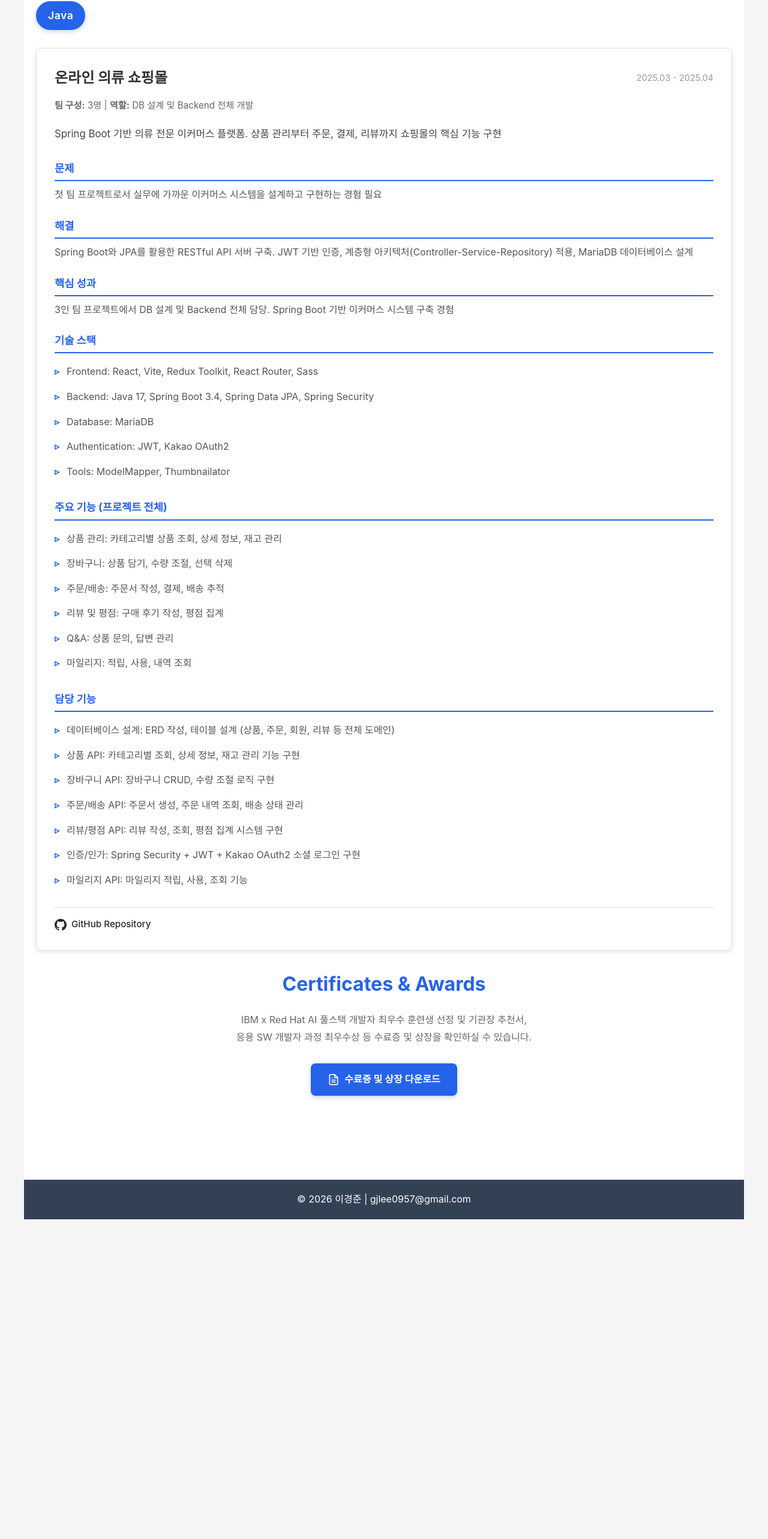
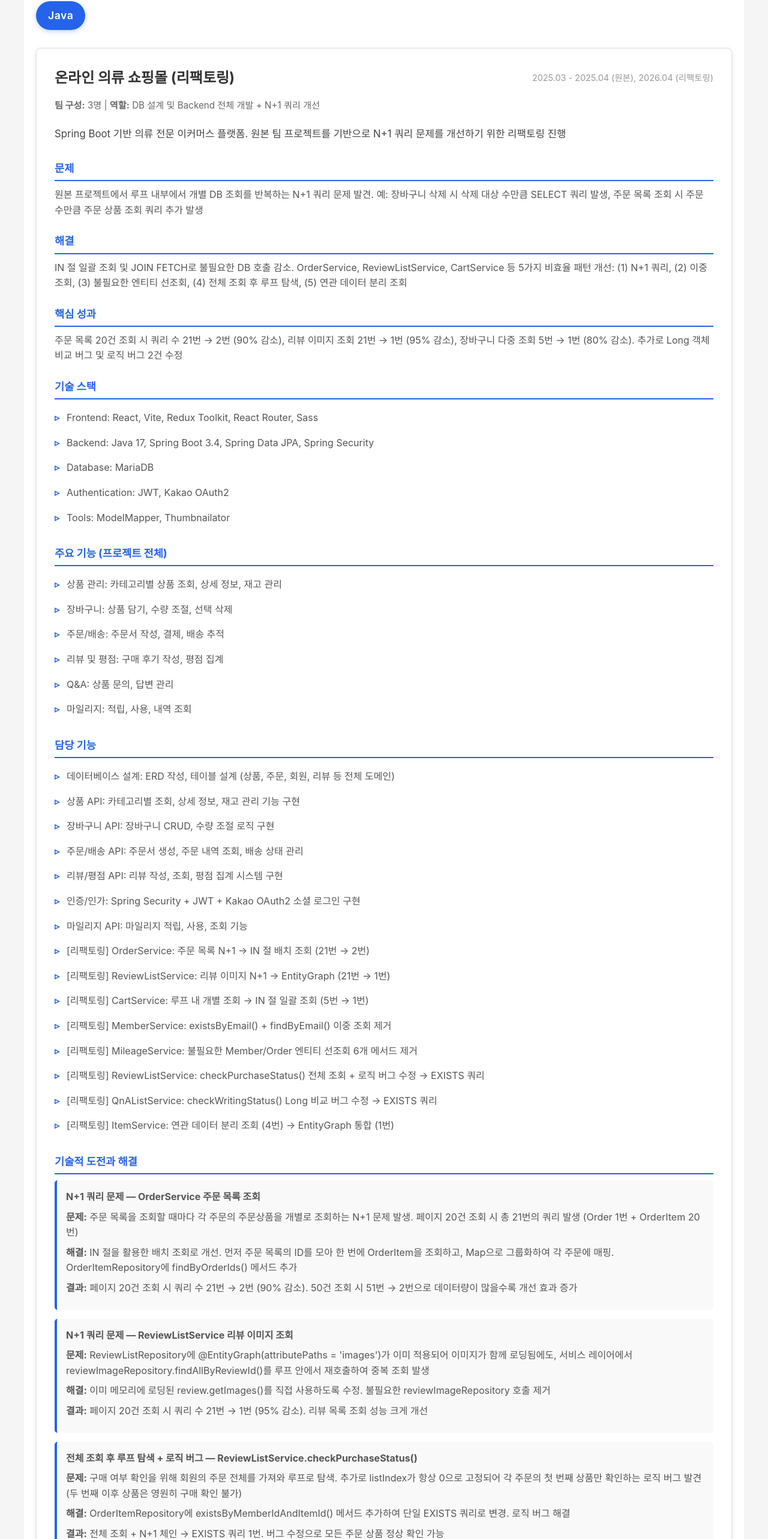
Before and after one commit to kanell0304/Portfolio, a React (Create React App) app: page / in a window 1280 px wide. Shown: the part 3995-6561 px from the top of the page at 60% size. Before the commit the page ends 6028 px from the top, so only its background shows below. Built offline with nearby package versions, Linux system fonts and the light colour scheme.

Commit message:
edit java-shop-rfectoring project

```diff
--- a/src/App.js
+++ b/src/App.js
@@ -208,7 +208,13 @@ function App() {
                       {project.github?.project && (
                         <a href={project.github.project} target="_blank" rel="noopener noreferrer" className="resource-link">
                           <GitHubIcon />
-                          <span>GitHub Repository</span>
+                          <span>{project.github.refactored ? 'GitHub Repository (원본 팀 프로젝트)' : 'GitHub Repository'}</span>
+                        </a>
+                      )}
+                      {project.github?.refactored && (
+                        <a href={project.github.refactored} target="_blank" rel="noopener noreferrer" className="resource-link">
+                          <GitHubIcon />
+                          <span>GitHub Repository (리팩토링 버전)</span>
                         </a>
                       )}
                       {project.presentation && (
--- a/src/data/projects.js
+++ b/src/data/projects.js
@@ -109,19 +109,19 @@ export const projects = [
   },
   {
     id: 3,
-    title: "온라인 의류 쇼핑몰",
-    period: "2025.03 - 2025.04",
+    title: "온라인 의류 쇼핑몰 (리팩토링)",
+    period: "2025.03 - 2025.04 (원본), 2026.04 (리팩토링)",
     team: "3명",
-    role: "DB 설계 및 Backend 전체 개발",
+    role: "DB 설계 및 Backend 전체 개발 + N+1 쿼리 개선",
     language: "Java",
     isAI: false,
-    description: "Spring Boot 기반 의류 전문 이커머스 플랫폼. 상품 관리부터 주문, 결제, 리뷰까지 쇼핑몰의 핵심 기능 구현",
+    description: "Spring Boot 기반 의류 전문 이커머스 플랫폼. 원본 팀 프로젝트를 기반으로 N+1 쿼리 문제를 개선하기 위한 리팩토링 진행",
 
-    problem: "첫 팀 프로젝트로서 실무에 가까운 이커머스 시스템을 설계하고 구현하는 경험 필요",
+    problem: "원본 프로젝트에서 루프 내부에서 개별 DB 조회를 반복하는 N+1 쿼리 문제 발견. 예: 장바구니 삭제 시 삭제 대상 수만큼 SELECT 쿼리 발생, 주문 목록 조회 시 주문 수만큼 주문 상품 조회 쿼리 추가 발생",
 
-    solution: "Spring Boot와 JPA를 활용한 RESTful API 서버 구축. JWT 기반 인증, 계층형 아키텍처(Controller-Service-Repository) 적용, MariaDB 데이터베이스 설계",
+    solution: "IN 절 일괄 조회 및 JOIN FETCH로 불필요한 DB 호출 감소. OrderService, ReviewListService, CartService 등 5가지 비효율 패턴 개선: (1) N+1 쿼리, (2) 이중 조회, (3) 불필요한 엔티티 선조회, (4) 전체 조회 후 루프 탐색, (5) 연관 데이터 분리 조회",
 
-    achievement: "3인 팀 프로젝트에서 DB 설계 및 Backend 전체 담당. Spring Boot 기반 이커머스 시스템 구축 경험",
+    achievement: "주문 목록 20건 조회 시 쿼리 수 21번 → 2번 (90% 감소), 리뷰 이미지 조회 21번 → 1번 (95% 감소), 장바구니 다중 조회 5번 → 1번 (80% 감소). 추가로 Long 객체 비교 버그 및 로직 버그 2건 수정",
 
     tech: [
       "Frontend: React, Vite, Redux Toolkit, React Router, Sass",
@@ -147,13 +147,47 @@ export const projects = [
       "주문/배송 API: 주문서 생성, 주문 내역 조회, 배송 상태 관리",
       "리뷰/평점 API: 리뷰 작성, 조회, 평점 집계 시스템 구현",
       "인증/인가: Spring Security + JWT + Kakao OAuth2 소셜 로그인 구현",
-      "마일리지 API: 마일리지 적립, 사용, 조회 기능"
+      "마일리지 API: 마일리지 적립, 사용, 조회 기능",
+      "[리팩토링] OrderService: 주문 목록 N+1 → IN 절 배치 조회 (21번 → 2번)",
+      "[리팩토링] ReviewListService: 리뷰 이미지 N+1 → EntityGraph (21번 → 1번)",
+      "[리팩토링] CartService: 루프 내 개별 조회 → IN 절 일괄 조회 (5번 → 1번)",
+      "[리팩토링] MemberService: existsByEmail() + findByEmail() 이중 조회 제거",
+      "[리팩토링] MileageService: 불필요한 Member/Order 엔티티 선조회 6개 메서드 제거",
+      "[리팩토링] ReviewListService: checkPurchaseStatus() 전체 조회 + 로직 버그 수정 → EXISTS 쿼리",
+      "[리팩토링] QnAListService: checkWritingStatus() Long 비교 버그 수정 → EXISTS 쿼리",
+      "[리팩토링] ItemService: 연관 데이터 분리 조회 (4번) → EntityGraph 통합 (1번)"
     ],
 
-    challenges: [],
+    challenges: [
+      {
+        title: "N+1 쿼리 문제 — OrderService 주문 목록 조회",
+        problem: "주문 목록을 조회할 때마다 각 주문의 주문상품을 개별로 조회하는 N+1 문제 발생. 페이지 20건 조회 시 총 21번의 쿼리 발생 (Order 1번 + OrderItem 20번)",
+        solution: "IN 절을 활용한 배치 조회로 개선. 먼저 주문 목록의 ID를 모아 한 번에 OrderItem을 조회하고, Map으로 그룹화하여 각 주문에 매핑. OrderItemRepository에 findByOrderIds() 메서드 추가",
+        result: "페이지 20건 조회 시 쿼리 수 21번 → 2번 (90% 감소). 50건 조회 시 51번 → 2번으로 데이터량이 많을수록 개선 효과 증가"
+      },
+      {
+        title: "N+1 쿼리 문제 — ReviewListService 리뷰 이미지 조회",
+        problem: "ReviewListRepository에 @EntityGraph(attributePaths = 'images')가 이미 적용되어 이미지가 함께 로딩됨에도, 서비스 레이어에서 reviewImageRepository.findAllByReviewId()를 루프 안에서 재호출하여 중복 조회 발생",
+        solution: "이미 메모리에 로딩된 review.getImages()를 직접 사용하도록 수정. 불필요한 reviewImageRepository 호출 제거",
+        result: "페이지 20건 조회 시 쿼리 수 21번 → 1번 (95% 감소). 리뷰 목록 조회 성능 크게 개선"
+      },
+      {
+        title: "전체 조회 후 루프 탐색 + 로직 버그 — ReviewListService.checkPurchaseStatus()",
+        problem: "구매 여부 확인을 위해 회원의 주문 전체를 가져와 루프로 탐색. 추가로 listIndex가 항상 0으로 고정되어 각 주문의 첫 번째 상품만 확인하는 로직 버그 발견 (두 번째 이후 상품은 영원히 구매 확인 불가)",
+        solution: "OrderItemRepository에 existsByMemberIdAndItemId() 메서드 추가하여 단일 EXISTS 쿼리로 변경. 로직 버그 해결",
+        result: "전체 조회 + N+1 체인 → EXISTS 쿼리 1번. 버그 수정으로 모든 주문 상품 정상 확인 가능"
+      },
+      {
+        title: "Long 객체 비교 버그 — QnAListService.checkWritingStatus()",
+        problem: "QnA 작성자 확인을 위해 회원의 QnA 전체 목록을 가져온 후 루프로 탐색. 추가로 targetQnAList.getId() == qnaListId로 Long 객체를 == 비교하여, ID가 128 이상이면 항상 false 반환 (작성자임에도 '권한 없음' 오류)",
+        solution: "QnAListRepository에 existsByMemberIdAndQnaListId() 메서드 추가하여 단일 EXISTS 쿼리로 변경. Long 비교 버그 해결",
+        result: "전체 조회 → EXISTS 쿼리 1번. Long 객체 비교 버그 수정으로 모든 ID 범위에서 정상 작동"
+      }
+    ],
 
     github: {
-      project: "https://github.com/kanell0304/shop_project"
+      project: "https://github.com/heungsu89/shop_project",
+      refactored: "https://github.com/kanell0304/spring-boot-shop-refactor"
     },
     demo: null
   }
```
